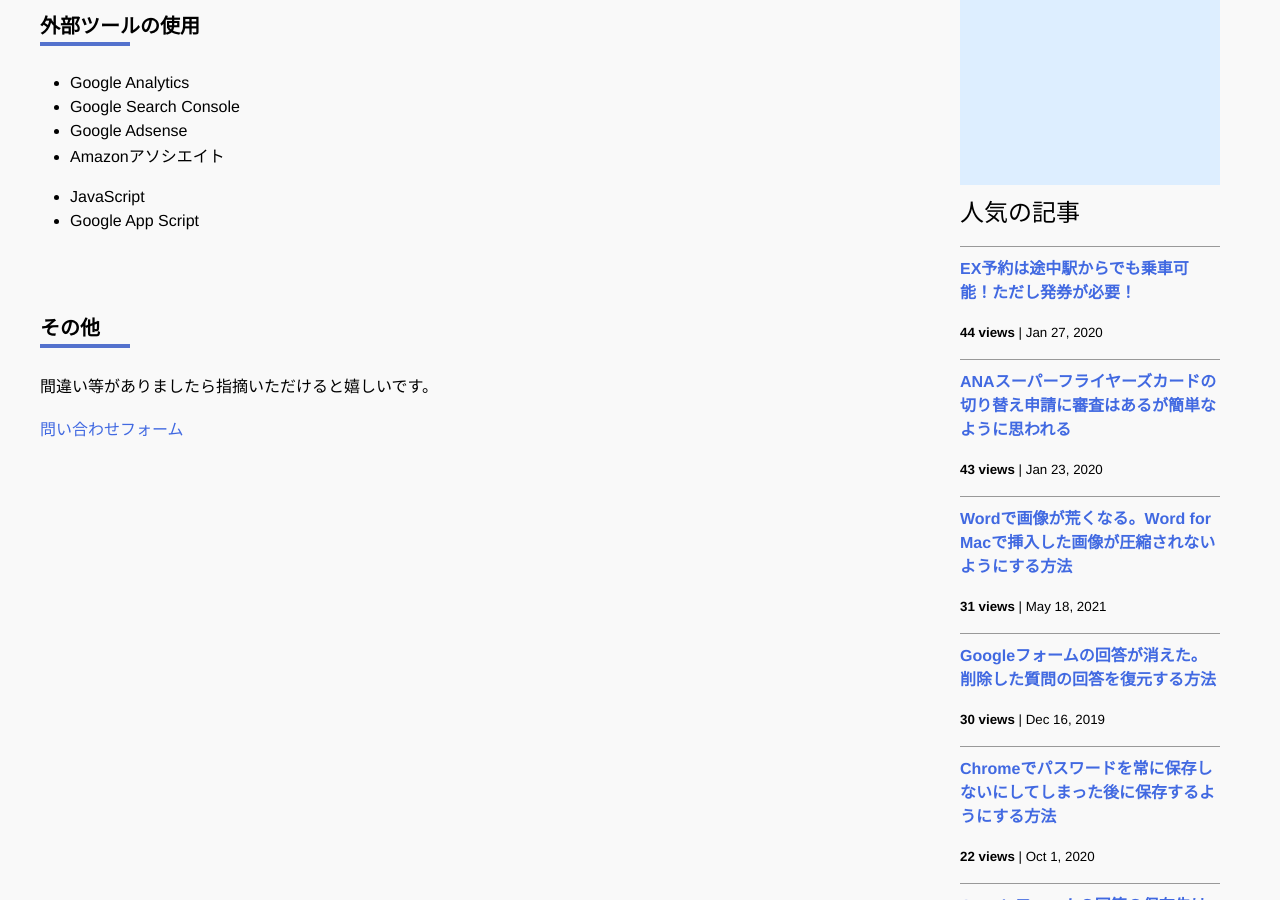
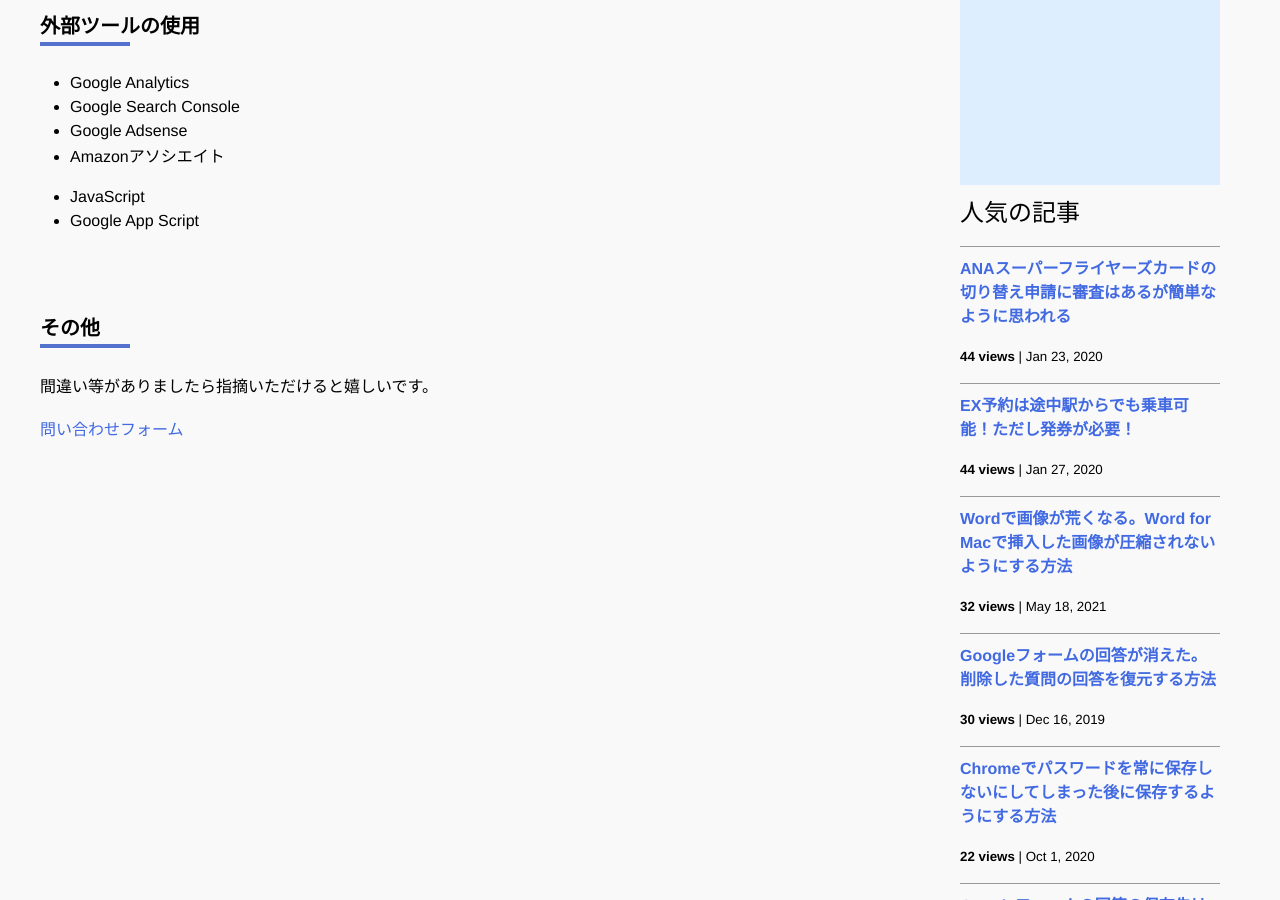
Before and after one commit to iwanaminami/shoyaiwaname, a Jekyll site: the page built from about.markdown, in a window 1280 px wide and 900 px high, scrolled down 628 px. Built offline with Jekyll 4.4.1, drawn with Linux system fonts in a browser that asks for light colours; nearby versions of some CDN libraries; comment, search, counter and statistics services are not loaded.

Commit message:
chore(ga): update _data/popularposts.yml 20260402-1652

```diff
--- a/_data/popularposts.yml
+++ b/_data/popularposts.yml
@@ -1,9 +1,9 @@
 side:
   - view: 44
+    url: "/2020/01/23/sfc-judge.html"
+  - view: 44
     url: "/2020/01/27/ex-rideontheway.html"
-  - view: 43
-    url: "/2020/01/23/sfc-judge.html"
-  - view: 31
+  - view: 32
     url: "/2021/05/18/image-compression-word.html"
   - view: 30
     url: "/2019/12/16/restore-googleform.html"
```
